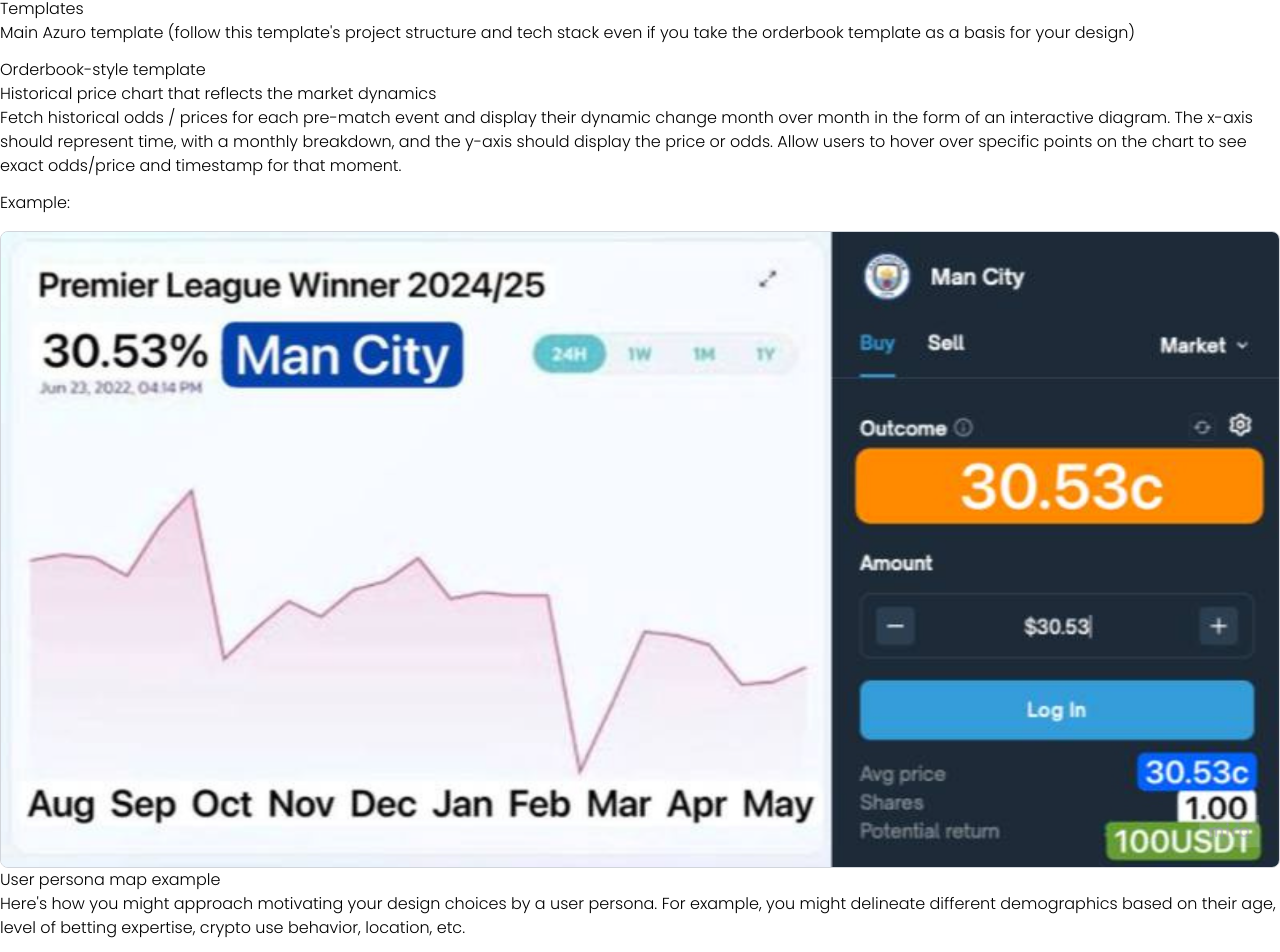
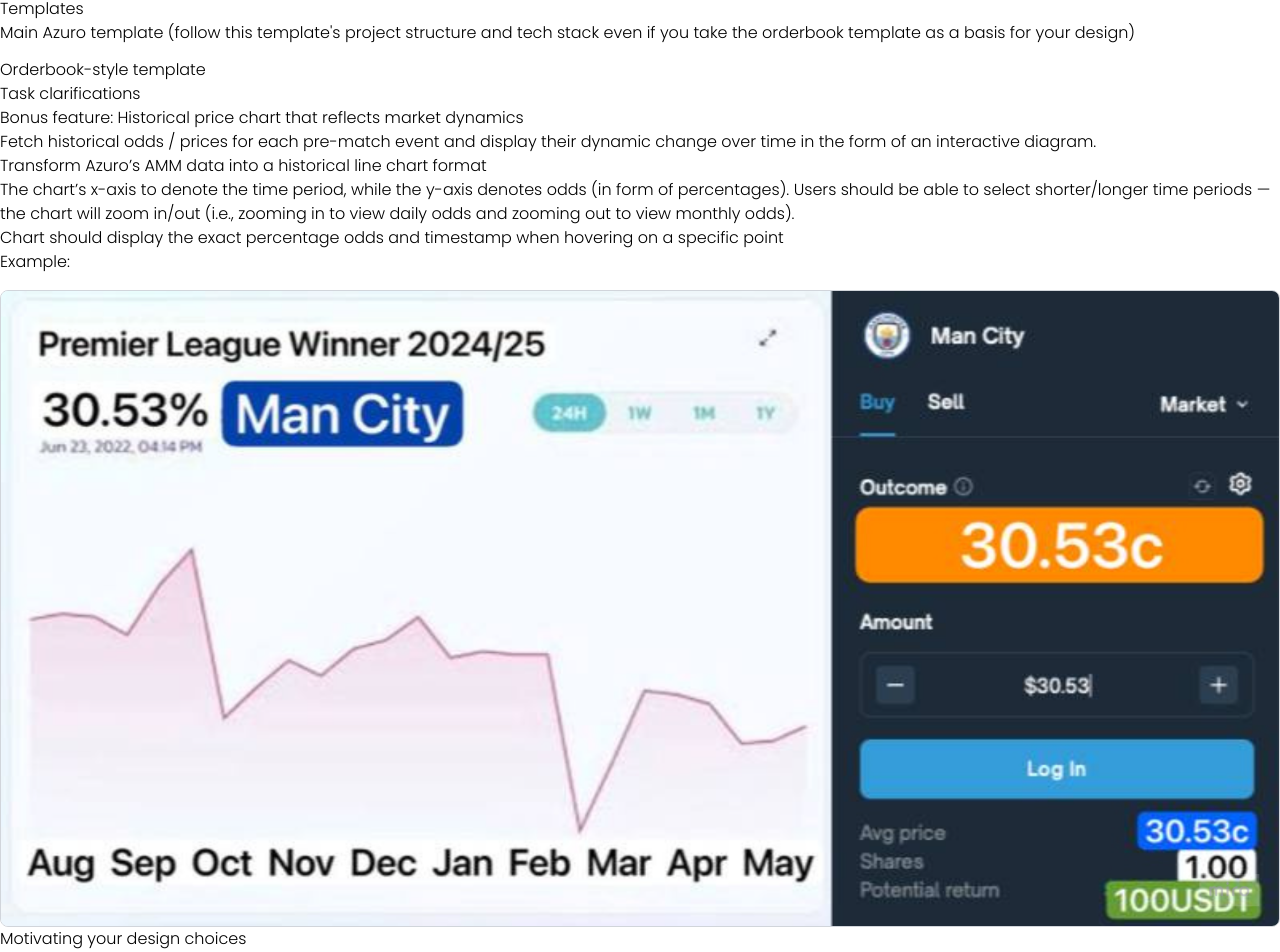
Before and after one commit to Azuro-protocol/gem-docs, a Next.js app: page /community/hackathon in a window 1280 px wide. Shown: the part 270-1222 px from the top of the page. Built offline with nearby package versions, Linux system fonts and the light colour scheme.

Commit message:
hackathon info

```diff
--- a/pages/community/hackathon.mdx
+++ b/pages/community/hackathon.mdx
@@ -24,9 +24,15 @@ This page contains helpful materials to succeed in the tasks. For all informatio
 
 [Orderbook-style template](https://github.com/Azuro-protocol/example-orderbook-app)
 
-### Historical price chart that reflects the market dynamics
+## Task clarifications
 
-Fetch historical odds / prices for each pre-match event and display their dynamic change month over month in the form of an interactive diagram. The x-axis should represent time, with a monthly breakdown, and the y-axis should display the price or odds. Allow users to hover over specific points on the chart to see exact odds/price and timestamp for that moment.
+### Bonus feature: Historical price chart that reflects market dynamics
+
+Fetch historical odds / prices for each pre-match event and display their dynamic change over time in the form of an interactive diagram.
+
+- Transform Azuro’s AMM data into a historical line chart format
+- The chart’s x-axis to denote the time period, while the y-axis denotes odds (in form of percentages). Users should be able to select shorter/longer time periods — the chart will zoom in/out (i.e., zooming in to view daily odds and zooming out to view monthly odds).
+- Chart should display the exact percentage odds and timestamp when hovering on a specific point
 
 Example:
 
@@ -36,10 +42,14 @@ Example:
   height={700}
 />
 
+### Motivating your design choices
 
-### User persona map example
+Design choices in your project shouldn't be merely cosmetic; they should be driven by a clear idea. Therefore, we suggest creating a new UI tailored to a specific end-user persona or use case.
+Who is your potential user? Is he/she a degen who's unfamiliar with prediction markets and wants to earn fast by betting on the best odds? Then organize the data to display the top events with best odds on your home screen. Is your user a sports betting pro? Then organize the data to display events as a series of championship brackets for separate sports events, etc.‍ Feel free to add new elements, such as a placeholder for promotional banners - you can get inspiration in apps built on Azuro.
 
 Here's how you might approach motivating your design choices by a user persona. For example, you might delineate different demographics based on their age, level of betting expertise, crypto use behavior, location, etc.
+
+**User persona map example**
 
 <Image
   src="/images/community/user_persona.jpg"
```
